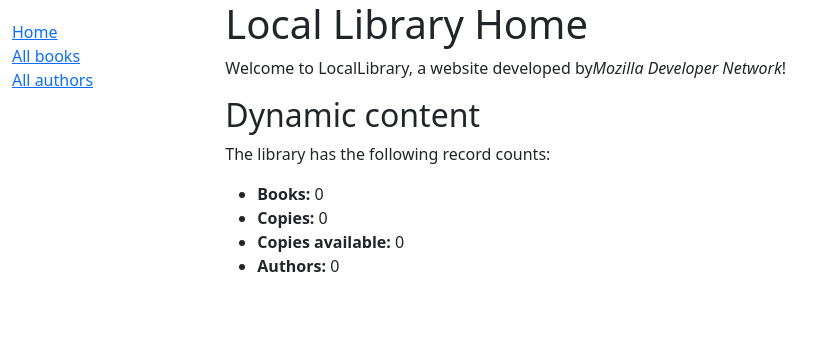
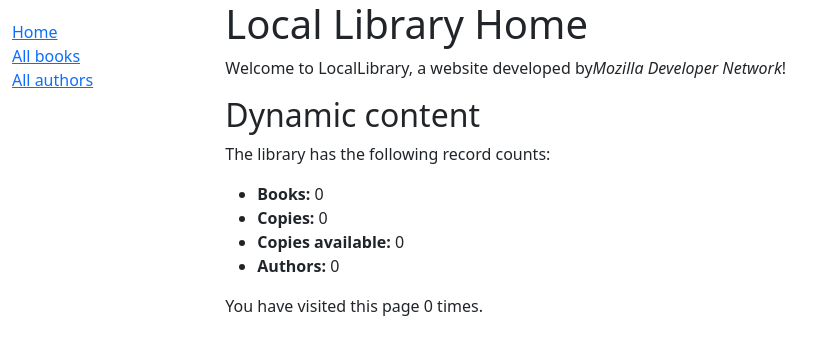
Before and after one commit to sonnguyen28/mysite, a Django app: page /catalog/ in a window 1280 px wide. Shown: the top 355 px of the page, without its empty margins (0-836 px from the left). Run offline with Django 4.2, Linux system fonts and the light colour scheme; data that the repository does not hold is empty; some libraries are stand-ins or nearby versions.

Commit message:
Django Tutorial Part 7: Sessions framework

```diff
--- a/locallibrary/catalog/templates/index.html
+++ b/locallibrary/catalog/templates/index.html
@@ -11,4 +11,6 @@
     <li><strong>{% trans "Copies available:" %}</strong> {{ num_instances_available }}</li>
     <li><strong>{% trans "Authors:" %}</strong> {{ num_authors }}</li>
   </ul>
+
+  <p>{% trans "You have visited this page" %} {{ num_visits }} {% trans "time" %}{{ num_visits|pluralize }}.</p>
 {% endblock %}
--- a/locallibrary/catalog/views.py
+++ b/locallibrary/catalog/views.py
@@ -11,11 +11,15 @@ def index(request):
 
     num_authors = Author.objects.count()
 
+    num_visits = request.session.get('num_visits', 0)
+    request.session['num_visits'] = num_visits + 1
+
     context = {
         'num_books': num_books,
         'num_instances': num_instances,
         'num_instances_available': num_instances_available,
         'num_authors': num_authors,
+        'num_visits': num_visits,
     }
 
     # Render the HTML template index.html with the data in the context variable
@@ -36,7 +40,6 @@ class BookDetailView(generic.DetailView):
         context = super().get_context_data(**kwargs)
         context['instance_list'] = self.object.bookinstance_set.all
         return context
-
 class AuthorListView(generic.ListView):
     model = Author
     paginate_by = 2
```
Also changed, not shown: locallibrary/locale/en/LC_MESSAGES/django.po, locallibrary/locale/jp/LC_MESSAGES/django.po.
